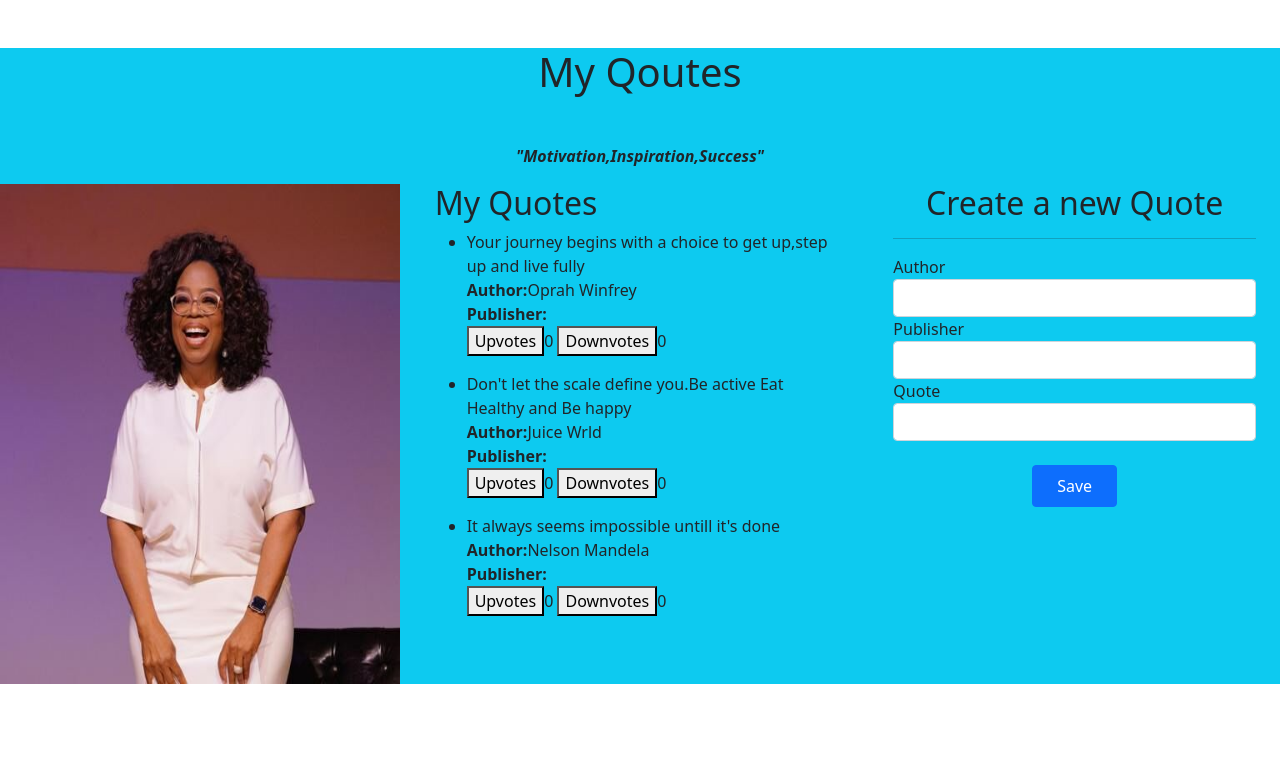
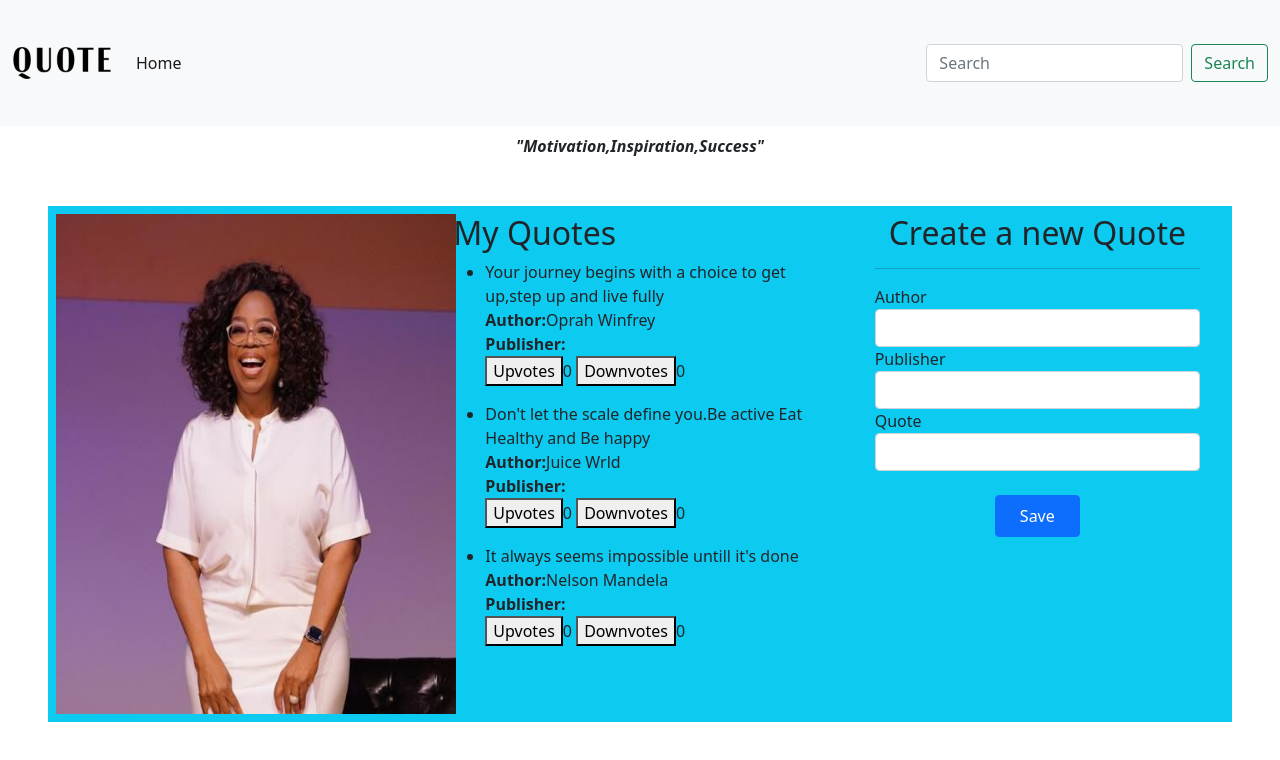
Before and after one commit to Lorna-Mwaura/Quotes, an Angular app in the folder QuotesN/: page / in a window 1280 px wide. Shown: the top 760 px of the page. Built offline with nearby package versions, Linux system fonts and the light colour scheme.

Commit message:
added the navbar

```diff
--- a/QuotesN/src/app/nav-bar/nav-bar.component.html
+++ b/QuotesN/src/app/nav-bar/nav-bar.component.html
@@ -1 +1,25 @@
-<p>nav-bar works!</p>
+<nav class="navbar navbar-expand-lg navbar-light bg-light">
+    <div class="container-fluid">
+              <a class="navbar-brand" href="#">
+                <img src="../../assets/quote-logo-png-transparent.png" alt="" width="100" height="100">
+              </a>
+      <div class="collapse navbar-collapse" id="navbarSupportedContent">
+        <ul class="navbar-nav me-auto mb-2 mb-lg-0">
+          <li class="nav-item">
+            <a class="nav-link active" aria-current="page" href="#">Home</a>
+          </li>
+        </ul>
+            <ul class="dropdown-menu" aria-labelledby="navbarDropdown">
+              <li><a class="dropdown-item" href="#">Action</a></li>
+              <li><a class="dropdown-item" href="#">Another action</a></li>
+              <li><hr class="dropdown-divider"></li>
+              <li><a class="dropdown-item" href="#">Something else here</a></li>
+            </ul>
+
+        <form class="d-flex">
+          <input class="form-control me-2" type="search" placeholder="Search" aria-label="Search">
+          <button class="btn btn-outline-success" type="submit">Search</button>
+        </form>
+      </div>
+    </div>
+  </nav>
--- a/QuotesN/src/app/quote-n/quote-n.component.html
+++ b/QuotesN/src/app/quote-n/quote-n.component.html
@@ -1,14 +1,13 @@
-<div class="home bg-info text-dark">
-  <h1 class="mt-5 text-center">My Qoutes</h1>
-  <p class="mt-5 text-center"><em><strong>"Motivation,Inspiration,Success"</strong></em></p>
+<app-nav-bar></app-nav-bar>
+<p class="mt-2 text-center"><em><strong>"Motivation,Inspiration,Success"</strong></em></p>
 
+<div class="home bg-info text-dark m-5 p-2">
   <div class="row justify-content-start">
     <div class = "col-md-4">
       <app-background></app-background>
     </div>
       <div class="col-md-4">
         <h2>My Quotes</h2>
-
         <ul *ngFor='let quote of quotes; let i = index'>
           <div *ngIf="quote.upvotes == highest && quote.upvotes>0; then highlight else empty"></div>
           <ng-template #highlight>
```
Also changed, not shown: QuotesN/src/assets/quote-logo-png-transparent.png (added).
